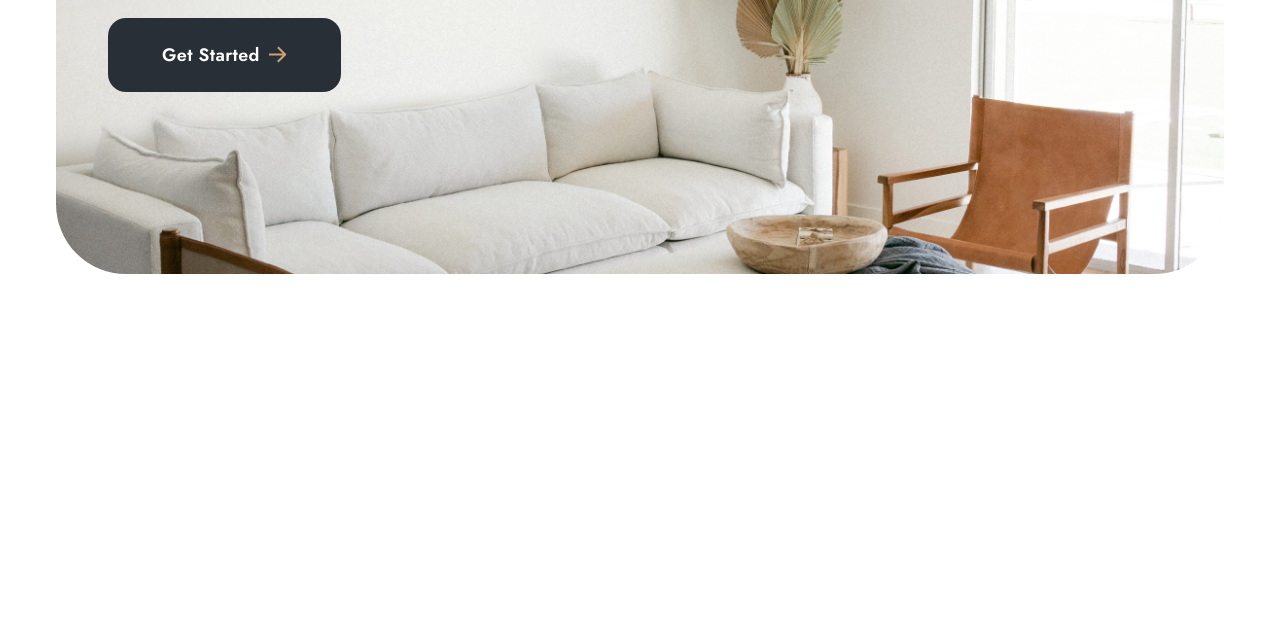
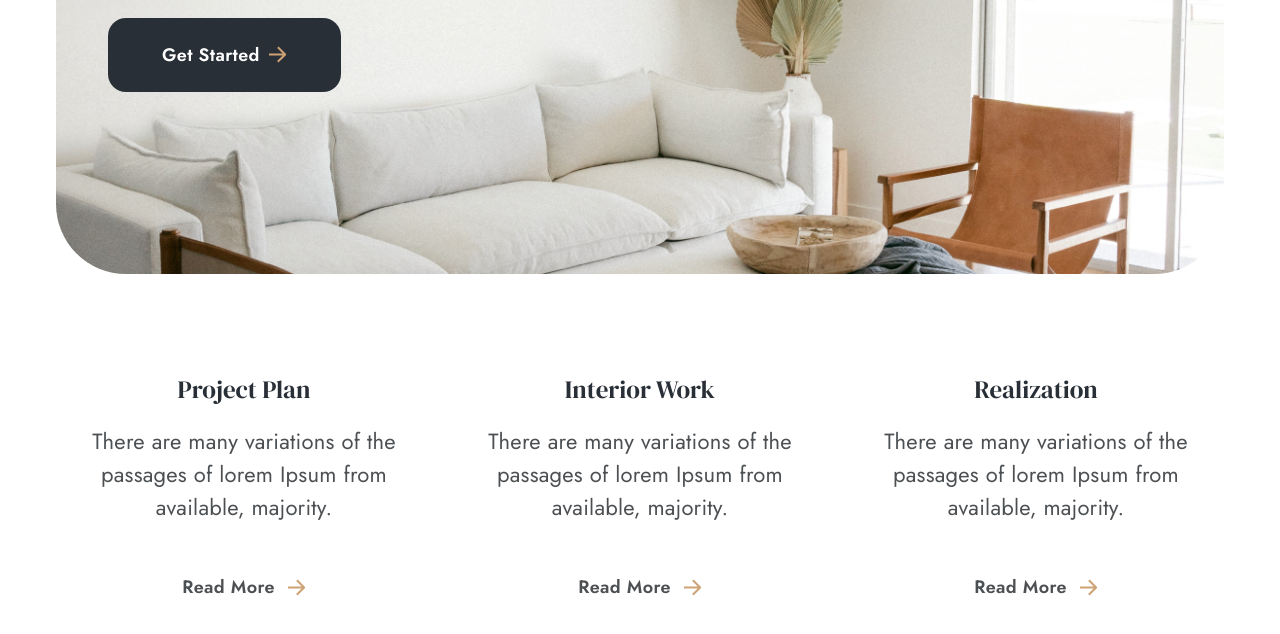
Before and after one commit to Tauhid8k/interior-design-template, a website built with Parcel: page src/index.html in a window 1280 px wide. Shown: the part 592-1226 px from the top of the page. Before the commit the page ends 866 px from the top, so only its background shows below. Built offline with nearby package versions, Linux system fonts and the light colour scheme.

Commit message:
work section & a few optimizations

```diff
--- a/package.json
+++ b/package.json
@@ -3,7 +3,8 @@
   "version": "1.0.0",
   "description": "Interior Design Website With Tailwindcss",
   "scripts": {
-    "dev": "parcel serve ./src/index.html",
+    "cleanup": "rmdir /q /s .parcel-cache dist",
+    "dev": "npm run cleanup && parcel serve ./src/index.html",
     "build": "parcel build ./src/index.html --public-url ./"
   },
   "author": "Md. Tauhid",
--- a/src/css/index.css
+++ b/src/css/index.css
@@ -4,6 +4,10 @@
 @tailwind utilities;
 
 /* --- Default Styles --- */
+::selection {
+  background-color: #ffe3c5;
+}
+
 body {
   @apply font-jost font-normal;
 }
@@ -14,7 +18,15 @@ h3,
 h4,
 h5,
 h6 {
-  @apply font-ds font-normal;
+  @apply font-ds font-normal text-dark capitalize;
+}
+
+p {
+  @apply text-gray;
+}
+
+a {
+  @apply inline-block capitalize;
 }
 
 .btn {
--- a/src/index.html
+++ b/src/index.html
@@ -26,50 +26,32 @@
           <!-- Desktop Navigation -->
           <ul class="hidden lg:flex items-center space-x-[50px]">
             <li>
-              <a
-                href=""
-                class="text-[25px] leadin-5 capitalize hover:text-primary transition"
-              >
+              <a href="" class="text-[25px] hover:text-primary transition">
                 home
               </a>
             </li>
             <li>
-              <a
-                href=""
-                class="text-[25px] leadin-5 capitalize hover:text-primary transition"
-              >
+              <a href="" class="text-[25px] hover:text-primary transition">
                 pages
               </a>
             </li>
             <li>
-              <a
-                href=""
-                class="text-[25px] leadin-5 capitalize hover:text-primary transition"
-              >
+              <a href="" class="text-[25px] hover:text-primary transition">
                 services
               </a>
             </li>
             <li>
-              <a
-                href=""
-                class="text-[25px] leadin-5 capitalize hover:text-primary transition"
-              >
+              <a href="" class="text-[25px] hover:text-primary transition">
                 project
               </a>
             </li>
             <li>
-              <a
-                href=""
-                class="text-[25px] leadin-5 capitalize hover:text-primary transition"
-              >
+              <a href="" class="text-[25px] hover:text-primary transition">
                 blog
               </a>
             </li>
             <li>
-              <a
-                href=""
-                class="text-[25px] leadin-5 capitalize hover:text-primary transition"
-              >
+              <a href="" class="text-[25px] hover:text-primary transition">
                 contact
               </a>
             </li>
@@ -120,9 +102,7 @@
             <h1 class="text-[65px] leading-[81.25px] mb-[18px]">
               Let Your Home Be Unique
             </h1>
-            <p
-              class="text-[22px] text-gray leading-[33px] tracking-[0.01em] mb-[21px]"
-            >
+            <p class="text-[22px] leading-[33px] tracking-[0.01em] mb-[21px]">
               There are many variations of the passages of lorem Ipsum from
               available, majority.
             </p>
@@ -152,6 +132,102 @@
     </section>
     <!-- Hero Section End -->
 
+    <!-- Work Section -->
+    <section class="my-[100px]">
+      <div class="container">
+        <div class="grid grid-cols-1 md:grid-cols-3 gap-5">
+          <!-- Item -->
+          <div class="flex flex-col text-center md:max-lg:text-left">
+            <h3 class="text-[25px] leading-[31.25px] mb-5">project plan</h3>
+            <p class="text-[22px] leading-[33px] mb-[52px] tracking-[0.01em]">
+              There are many variations of the passages of lorem Ipsum from
+              available, majority.
+            </p>
+            <a
+              href=""
+              class="font-semibold text-[18px] text-gray leading-[22.5px] tracking-[0.02em] flex items-center self-center md:max-lg:self-start space-x-3"
+            >
+              <span>read more</span>
+              <svg
+                width="19"
+                height="17"
+                viewBox="0 0 19 17"
+                fill="none"
+                xmlns="http://www.w3.org/2000/svg"
+              >
+                <path
+                  d="M2 8.43536L15.7232 8.29851M10.6182 1.91132L17.1412 8.4343L10.4868 15.0887"
+                  stroke="#CDA274"
+                  stroke-width="2"
+                  stroke-linecap="square"
+                  stroke-linejoin="round"
+                />
+              </svg>
+            </a>
+          </div>
+          <!-- Item -->
+          <div class="flex flex-col text-center md:max-lg:text-left">
+            <h3 class="text-[25px] leading-[31.25px] mb-5">interior work</h3>
+            <p class="text-[22px] leading-[33px] mb-[52px] tracking-[0.01em]">
+              There are many variations of the passages of lorem Ipsum from
+              available, majority.
+            </p>
+            <a
+              href=""
+              class="font-semibold text-[18px] text-gray leading-[22.5px] tracking-[0.02em] flex items-center self-center md:max-lg:self-start space-x-3"
+            >
+              <span>read more</span>
+              <svg
+                width="19"
+                height="17"
+                viewBox="0 0 19 17"
+                fill="none"
+                xmlns="http://www.w3.org/2000/svg"
+              >
+                <path
+                  d="M2 8.43536L15.7232 8.29851M10.6182 1.91132L17.1412 8.4343L10.4868 15.0887"
+                  stroke="#CDA274"
+                  stroke-width="2"
+                  stroke-linecap="square"
+                  stroke-linejoin="round"
+                />
+              </svg>
+            </a>
+          </div>
+          <!-- Item -->
+          <div class="flex flex-col text-center md:max-lg:text-left">
+            <h3 class="text-[25px] leading-[31.25px] mb-5">realization</h3>
+            <p class="text-[22px] leading-[33px] mb-[52px] tracking-[0.01em]">
+              There are many variations of the passages of lorem Ipsum from
+              available, majority.
+            </p>
+            <a
+              href=""
+              class="font-semibold text-[18px] text-gray leading-[22.5px] tracking-[0.02em] flex items-center self-center md:max-lg:self-start space-x-3"
+            >
+              <span>read more</span>
+              <svg
+                width="19"
+                height="17"
+                viewBox="0 0 19 17"
+                fill="none"
+                xmlns="http://www.w3.org/2000/svg"
+              >
+                <path
+                  d="M2 8.43536L15.7232 8.29851M10.6182 1.91132L17.1412 8.4343L10.4868 15.0887"
+                  stroke="#CDA274"
+                  stroke-width="2"
+                  stroke-linecap="square"
+                  stroke-linejoin="round"
+                />
+              </svg>
+            </a>
+          </div>
+        </div>
+      </div>
+    </section>
+    <!-- Work Section End -->
+
     <script src="./js/index.js"></script>
   </body>
 </html>
```
